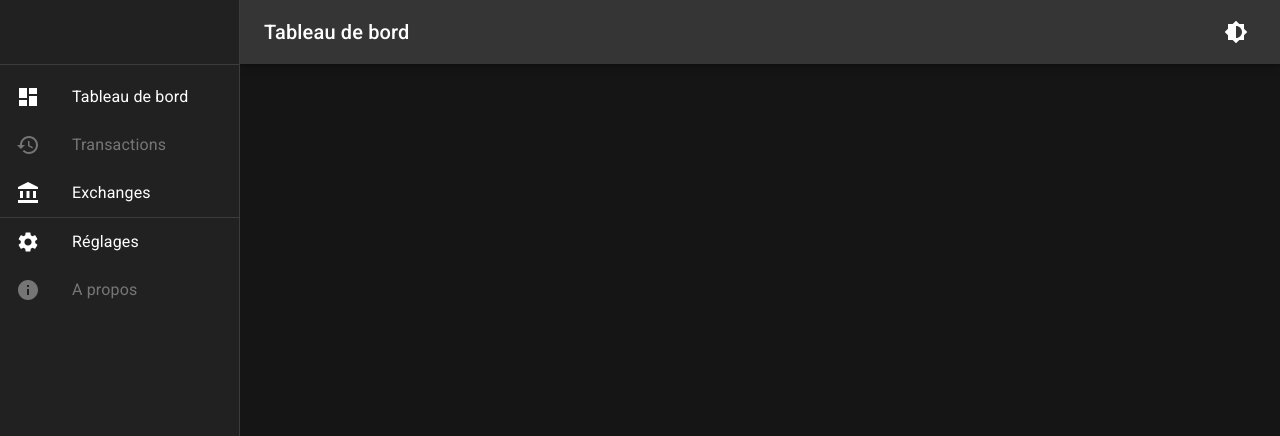
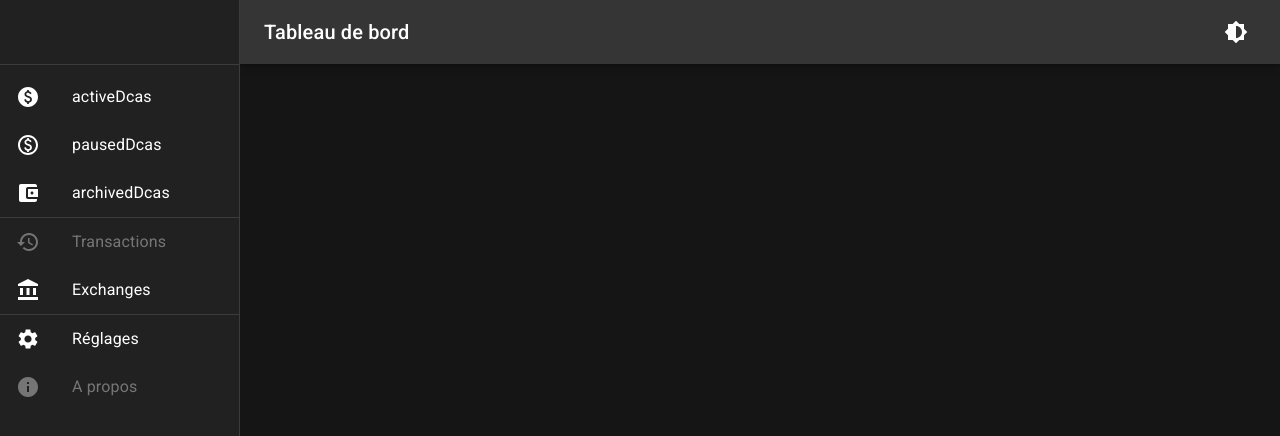
Before and after one commit to jessy-bgl/swealy, a React (Create React App) app in the folder client/: page / in a window 1280 px wide. Shown: the top 436 px of the page. Built offline with nearby package versions, Linux system fonts and the light colour scheme.

Commit message:
navigation drawer minor improvement

```diff
--- a/client/src/views/navigation/Navigation.tsx
+++ b/client/src/views/navigation/Navigation.tsx
@@ -35,7 +35,7 @@ const Navigation = (props: Props) => {
         sx={{
           flexGrow: 1,
           p: 3,
-          width: { md: `calc(100% - ${drawerWidth}px)` },
+          width: { lg: `calc(100% - ${drawerWidth}px)` },
         }}
       >
         <Toolbar />
--- a/client/src/views/navigation/NavigationDrawer.tsx
+++ b/client/src/views/navigation/NavigationDrawer.tsx
@@ -1,11 +1,14 @@
 import { useTranslation } from "react-i18next";
 
 import { Box, Divider, List, Drawer } from "@mui/material";
-import DashboardIcon from "@mui/icons-material/Dashboard";
+// import DashboardIcon from "@mui/icons-material/Dashboard";
 import SettingsIcon from "@mui/icons-material/Settings";
 import ExchangeIcon from "@mui/icons-material/AccountBalance";
 import TransactionsIcon from "@mui/icons-material/History";
 import AboutIcon from "@mui/icons-material/Info";
+import ActiveDcaIcon from "@mui/icons-material/Paid";
+import InactiveDcaIcon from "@mui/icons-material/PaidOutlined";
+import ArchivedDcaIcon from "@mui/icons-material/AccountBalanceWallet";
 
 import ListItemWithIcon from "./components/ListItemTextIcon";
 
@@ -25,12 +28,31 @@ export default function NavigationDrawer(props: Props) {
       </div>
       <Divider />
       <List>
-        <ListItemWithIcon
+        {/* <ListItemWithIcon
           name={t("dashboard")}
           muiIcon={<DashboardIcon />}
           linkToNavigate="/"
           closeDrawer={props.handleDrawerToggle}
+        /> */}
+        <ListItemWithIcon
+          name={t("activeDcas")}
+          muiIcon={<ActiveDcaIcon />}
+          linkToNavigate="/dca/active"
+          closeDrawer={props.handleDrawerToggle}
         />
+        <ListItemWithIcon
+          name={t("pausedDcas")}
+          muiIcon={<InactiveDcaIcon />}
+          linkToNavigate="/dca/paused"
+          closeDrawer={props.handleDrawerToggle}
+        />
+        <ListItemWithIcon
+          name={t("archivedDcas")}
+          muiIcon={<ArchivedDcaIcon />}
+          linkToNavigate="/dca/archived"
+          closeDrawer={props.handleDrawerToggle}
+        />
+        <Divider />
         <ListItemWithIcon
           disabled
           name={t("transactions")}
@@ -65,7 +87,7 @@ export default function NavigationDrawer(props: Props) {
   return (
     <Box
       component="nav"
-      sx={{ width: { md: props.drawerWidth }, flexShrink: { md: 0 } }}
+      sx={{ width: { lg: props.drawerWidth }, flexShrink: { lg: 0 } }}
     >
       <Drawer
         variant="temporary"
@@ -75,7 +97,7 @@ export default function NavigationDrawer(props: Props) {
           keepMounted: true, // Better open performance on mobile.
         }}
         sx={{
-          display: { xs: "block", md: "none" },
+          display: { xs: "block", lg: "none" },
           "& .MuiDrawer-paper": {
             boxSizing: "border-box",
             width: props.drawerWidth,
@@ -87,7 +109,7 @@ export default function NavigationDrawer(props: Props) {
       <Drawer
         variant="permanent"
         sx={{
-          display: { xs: "none", md: "block" },
+          display: { xs: "none", lg: "block" },
           "& .MuiDrawer-paper": {
             boxSizing: "border-box",
             width: props.drawerWidth,
--- a/client/src/views/navigation/NavigationToolbar.tsx
+++ b/client/src/views/navigation/NavigationToolbar.tsx
@@ -70,8 +70,8 @@ const NavigationToolbar = (props: Props) => {
       <AppBar
         position="fixed"
         sx={{
-          width: { md: `calc(100% - ${props.drawerWidth}px)` },
-          ml: { md: `${props.drawerWidth}px` },
+          width: { lg: `calc(100% - ${props.drawerWidth}px)` },
+          ml: { lg: `${props.drawerWidth}px` },
         }}
       >
         <Toolbar>
@@ -80,7 +80,7 @@ const NavigationToolbar = (props: Props) => {
             aria-label="open drawer"
             edge="start"
             onClick={props.handleDrawerToggle}
-            sx={{ mr: 2, display: { md: "none" } }}
+            sx={{ mr: 2, display: { lg: "none" } }}
           >
             <MenuIcon />
           </IconButton>
@@ -91,7 +91,7 @@ const NavigationToolbar = (props: Props) => {
 
           <Box sx={{ flexGrow: 1 }} />
 
-          <Box sx={{ display: { xs: "none", md: "flex" } }}>
+          <Box sx={{ display: { xs: "none", lg: "flex" } }}>
             <Tooltip title={t("theme").toString()} arrow>
               <IconButton onClick={() => appTheme.toggleMode()}>
                 <ThemeIcon />
@@ -99,7 +99,7 @@ const NavigationToolbar = (props: Props) => {
             </Tooltip>
           </Box>
 
-          <Box sx={{ display: { xs: "flex", md: "none" } }}>
+          <Box sx={{ display: { xs: "flex", lg: "none" } }}>
             <IconButton
               size="large"
               aria-haspopup="true"
```
